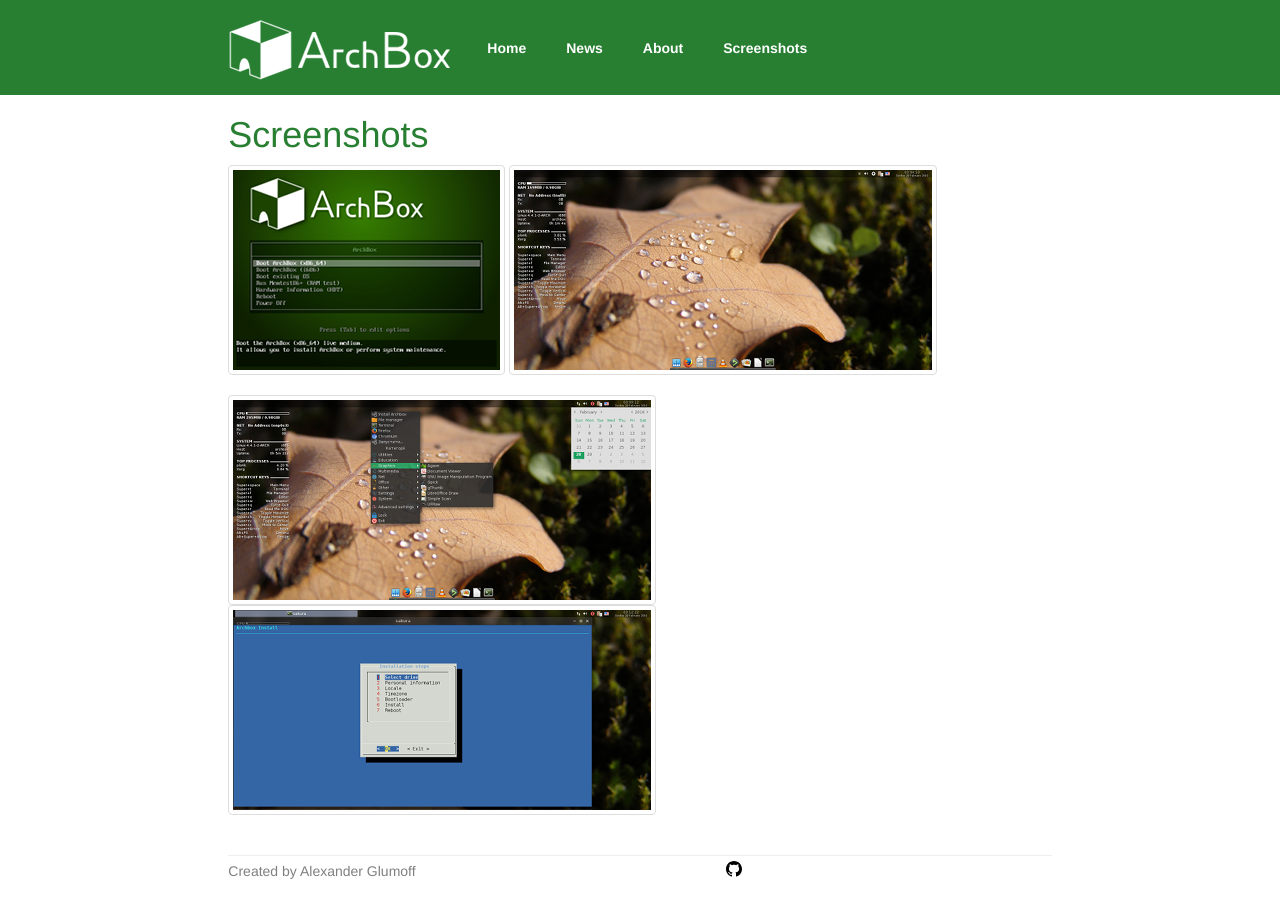
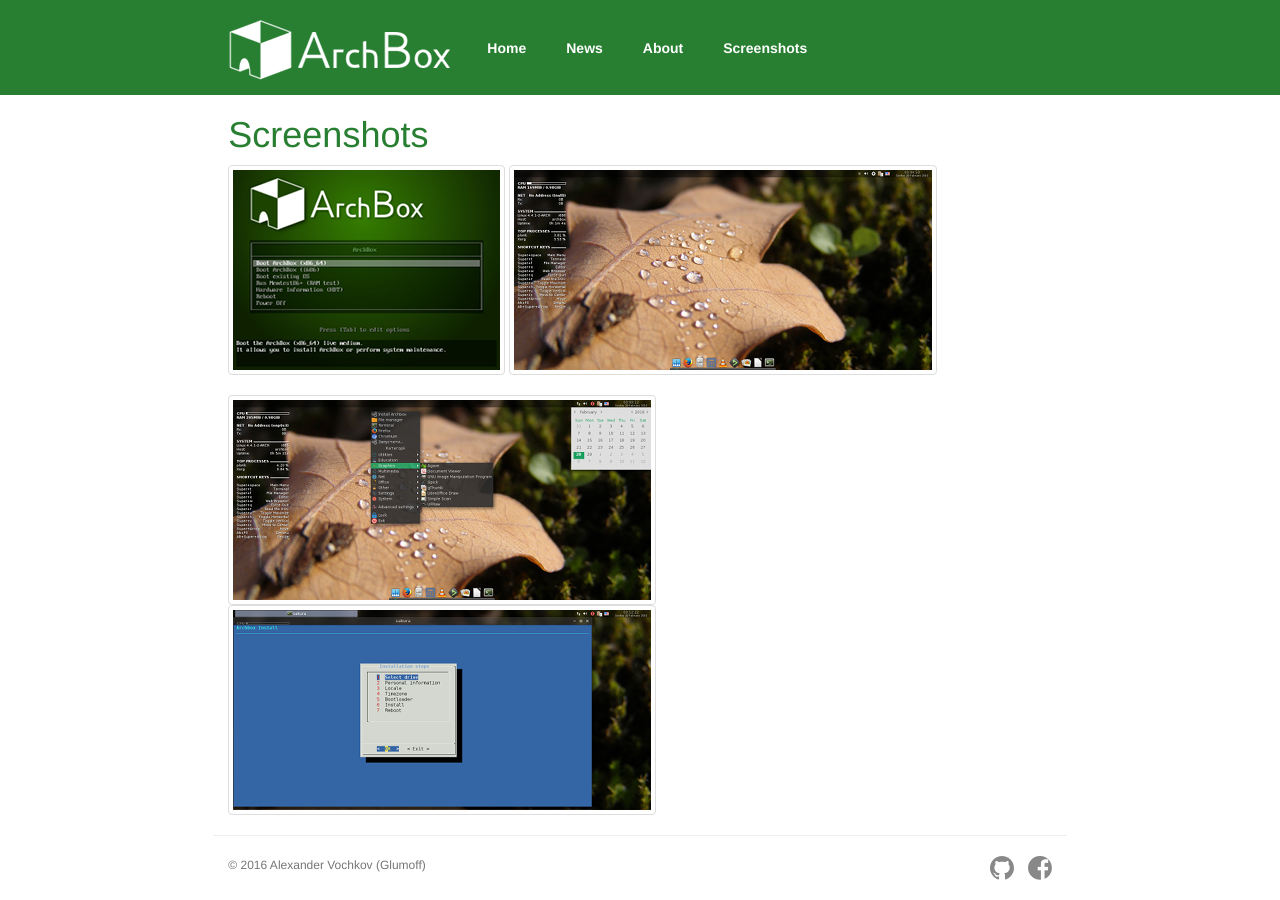
Before and after one commit to archbox-linux/archbox-linux.github.io, a Jekyll site: the page built from screenshots.html, in a window 1280 px wide. Built offline with Jekyll 4.4.1, drawn with Linux system fonts in a browser that asks for light colours; comment, search, counter and statistics services are not loaded.

Commit message:
added screenshots page + footer

```diff
--- a/_includes/footer.html
+++ b/_includes/footer.html
@@ -1,10 +1,12 @@
-<footer class="site-footer col-xs-offset-2 col-xs-8">
+<div class="container site-footer col-xs-offset-2 col-xs-8">
+  <div class="site-footer-icons pull-right">
+    <a href="https://github.com/archbox-linux"><svg class="octicon octicon-mark-github footer-icon" title="GitHub " version="1.1" viewBox="0 0 16 16"><path d="M8 0C3.58 0 0 3.58 0 8c0 3.54 2.29 6.53 5.47 7.59 0.4 0.07 0.55-0.17 0.55-0.38 0-0.19-0.01-0.82-0.01-1.49-2.01 0.37-2.53-0.49-2.69-0.94-0.09-0.23-0.48-0.94-0.82-1.13-0.28-0.15-0.68-0.52-0.01-0.53 0.63-0.01 1.08 0.58 1.23 0.82 0.72 1.21 1.87 0.87 2.33 0.66 0.07-0.52 0.28-0.87 0.51-1.07-1.78-0.2-3.64-0.89-3.64-3.95 0-0.87 0.31-1.59 0.82-2.15-0.08-0.2-0.36-1.02 0.08-2.12 0 0 0.67-0.21 2.2 0.82 0.64-0.18 1.32-0.27 2-0.27 0.68 0 1.36 0.09 2 0.27 1.53-1.04 2.2-0.82 2.2-0.82 0.44 1.1 0.16 1.92 0.08 2.12 0.51 0.56 0.82 1.27 0.82 2.15 0 3.07-1.87 3.75-3.65 3.95 0.29 0.25 0.54 0.73 0.54 1.48 0 1.07-0.01 1.93-0.01 2.2 0 0.21 0.15 0.46 0.55 0.38C13.71 14.53 16 11.53 16 8 16 3.58 12.42 0 8 0z"></path></svg></a>
 
-<br/>
-<hr/>
-<div class="pull-left">Created by Alexander Glumoff</div>
-<a href="https://github.com/archbox-linux" aria-label="Homepage" class="site-footer-mark">
-      <svg aria-hidden="true" class="octicon octicon-mark-github" height="16" role="img" title="GitHub " version="1.1" viewBox="0 0 16 16" width="24"><path d="M8 0C3.58 0 0 3.58 0 8c0 3.54 2.29 6.53 5.47 7.59 0.4 0.07 0.55-0.17 0.55-0.38 0-0.19-0.01-0.82-0.01-1.49-2.01 0.37-2.53-0.49-2.69-0.94-0.09-0.23-0.48-0.94-0.82-1.13-0.28-0.15-0.68-0.52-0.01-0.53 0.63-0.01 1.08 0.58 1.23 0.82 0.72 1.21 1.87 0.87 2.33 0.66 0.07-0.52 0.28-0.87 0.51-1.07-1.78-0.2-3.64-0.89-3.64-3.95 0-0.87 0.31-1.59 0.82-2.15-0.08-0.2-0.36-1.02 0.08-2.12 0 0 0.67-0.21 2.2 0.82 0.64-0.18 1.32-0.27 2-0.27 0.68 0 1.36 0.09 2 0.27 1.53-1.04 2.2-0.82 2.2-0.82 0.44 1.1 0.16 1.92 0.08 2.12 0.51 0.56 0.82 1.27 0.82 2.15 0 3.07-1.87 3.75-3.65 3.95 0.29 0.25 0.54 0.73 0.54 1.48 0 1.07-0.01 1.93-0.01 2.2 0 0.21 0.15 0.46 0.55 0.38C13.71 14.53 16 11.53 16 8 16 3.58 12.42 0 8 0z"></path></svg>
+	<a href="https://www.facebook.com/ArchBox-1656671854597008/"><img src="{{ site.baseurl }}/images/fb.png" class="footer-icon"></a>
 
-</footer>
+  </div>
+
+  <div class="site-footer-links">&copy; 2016 Alexander Vochkov (Glumoff)</div>
+
+
 </div>
--- a/css/style.css
+++ b/css/style.css
@@ -168,14 +168,43 @@
 }
 
 .site-footer {
-  text-align: center;
-  color: gray;
+  position: relative;
+  padding-top: 20px;
+  padding-bottom: 20px;
+  margin-top: 20px;
+  font-size: 12px;
+  line-height: 1.5;
+  color: #767676;
+  border-top: 1px solid #eee;
+
+  height: 60px;
+  /*background-color: yellow;*/
 }
 
-.site-footer .octicon-mark-github {
-  color: gray;
+.site-footer-links {
+  margin: 0;
+  list-style: none;
 }
 
-.site-footer hr {
-  margin-bottom: 5px;
+.site-footer-links {
+    display: inline-block;
+/*    line-height: 16px*/;
+    height:  100%;
+    vertical-align: middle;
 }
+
+.site-footer .octicon-mark-github,
+.site-footer .footer-icon {
+    color: #ccc;
+    vertical-align: middle;
+    height: 24px;
+    padding-left: 10px;
+}
+
+.site-footer .octicon.octicon-mark-github {
+  fill: #898989;
+}
+
+a {
+  text-decoration: none;
+}
```
Also changed, not shown: screenshots.html (+4 -8 lines), images/fb.png (added).
